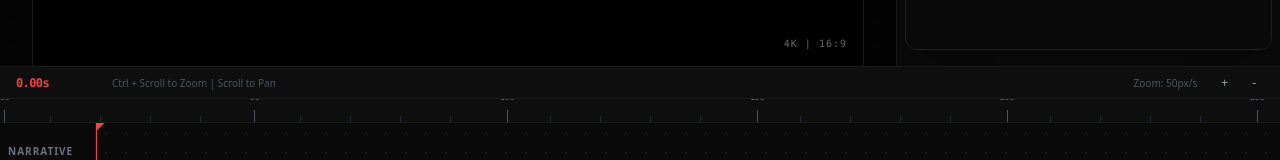
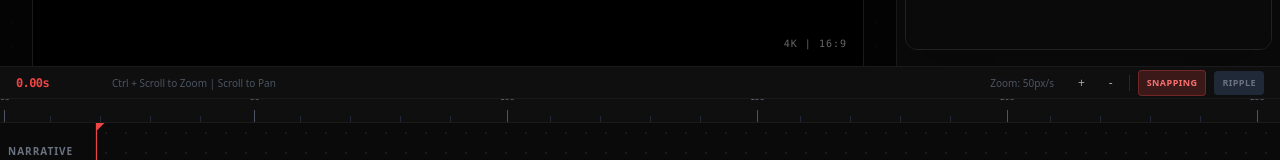
Before and after one commit to robe9312/Epic-Dreams-Studio.academy, a Next.js app in the folder frontend/: page /studio in a window 1280 px wide. Shown: the part 502-662 px from the top of the page. Built offline with nearby package versions, Linux system fonts and the light colour scheme; no server answers.

Commit message:
timeline pro 1

```diff
--- a/frontend/components/Timeline.tsx
+++ b/frontend/components/Timeline.tsx
@@ -8,7 +8,11 @@ import { TimeRuler } from './TimeRuler';
 const TRACKS: TrackType[] = ['narrative', 'visual', 'technical', 'training'];
 
 export const Timeline: React.FC = () => {
-    const { playhead, tracks, setPlayhead, scale, scrollX, setScale, setScrollX, selectedClipId, setSelectedClip, updateClip, moveClip } = useTimelineStore();
+    const {
+        playhead, tracks, setPlayhead, scale, scrollX, setScale, setScrollX,
+        selectedClipId, setSelectedClip, updateClip, moveClip,
+        snappingEnabled, rippleEditEnabled, toggleSnapping, toggleRippleEdit
+    } = useTimelineStore();
     const timelineRef = useRef<HTMLDivElement>(null);
     const [dragState, setDragState] = React.useState<{ clip: Clip; initialX: number; type: 'drag' | 'trim-left' | 'trim-right' } | null>(null);
 
@@ -45,8 +49,24 @@ export const Timeline: React.FC = () => {
         };
 
         el.addEventListener('wheel', handleWheel, { passive: false });
+
+        const handleKeyDown = (e: KeyboardEvent) => {
+            if (e.target instanceof HTMLInputElement || e.target instanceof HTMLTextAreaElement) return;
+
+            if (e.key.toLowerCase() === 's') {
+                toggleSnapping();
+            } else if (e.key.toLowerCase() === 'r') {
+                toggleRippleEdit();
+            }
+        };
+
+        window.addEventListener('keydown', handleKeyDown);
+
         // Cleanup listener
-        return () => el.removeEventListener('wheel', handleWheel);
+        return () => {
+            el.removeEventListener('wheel', handleWheel);
+            window.removeEventListener('keydown', handleKeyDown);
+        };
     }, []);
 
     const handleTimelineClick = (e: React.MouseEvent) => {
@@ -88,6 +108,21 @@ export const Timeline: React.FC = () => {
                         }}
                     >
                         -
+                    </button>
+                    <div className="w-px h-4 bg-gray-800 mx-2" />
+                    <button
+                        onClick={toggleSnapping}
+                        className={`text-[9px] px-2 py-1 rounded transition-all uppercase tracking-wider font-bold ${snappingEnabled ? 'bg-red-500/20 text-red-400 border border-red-500/30' : 'bg-gray-800 text-gray-500'}`}
+                        title="Magnetic Snapping (S)"
+                    >
+                        Snapping
+                    </button>
+                    <button
+                        onClick={toggleRippleEdit}
+                        className={`text-[9px] px-2 py-1 rounded transition-all uppercase tracking-wider font-bold ${rippleEditEnabled ? 'bg-blue-500/20 text-blue-400 border border-blue-500/30' : 'bg-gray-800 text-gray-500'}`}
+                        title="Ripple Edit (R)"
+                    >
+                        Ripple
                     </button>
                 </div>
             </div>
@@ -149,9 +184,48 @@ export const Timeline: React.FC = () => {
                                             setDragState({ clip, initialX: e.clientX, type });
 
                                             const handleMouseMove = (moveEvent: MouseEvent) => {
-                                                const deltaX = (moveEvent.clientX - e.clientX) / scale;
+                                                let deltaX = (moveEvent.clientX - e.clientX) / scale;
 
                                                 if (type === 'drag') {
+                                                    let newStart = clip.startTime + deltaX;
+                                                    let newEnd = clip.endTime + deltaX;
+
+                                                    // 1. SNAPPING (Magnetismo)
+                                                    if (snappingEnabled) {
+                                                        const snapThreshold = 10 / scale; // 10 pixels converts to seconds
+                                                        let bestSnap = null;
+
+                                                        // A. Snap al playhead
+                                                        if (Math.abs(newStart - playhead) < snapThreshold) bestSnap = playhead;
+                                                        else if (Math.abs(newEnd - playhead) < snapThreshold) bestSnap = playhead - (newEnd - newStart);
+
+                                                        // B. Snap a otros clips en la misma pista
+                                                        tracks[track].forEach(other => {
+                                                            if (other.id === clip.id) return;
+                                                            // Snap inicio al final de otro
+                                                            if (Math.abs(newStart - other.endTime) < snapThreshold) bestSnap = other.endTime;
+                                                            // Snap final al inicio de otro
+                                                            if (Math.abs(newEnd - other.startTime) < snapThreshold) bestSnap = other.startTime - (newEnd - newStart);
+                                                        });
+
+                                                        if (bestSnap !== null) {
+                                                            newStart = bestSnap;
+                                                            newEnd = bestSnap + (clip.endTime - clip.startTime);
+                                                            deltaX = newStart - clip.startTime; // Recalculate delta for ripple
+                                                        }
+                                                    }
+
+                                                    // 2. RIPPLE EDIT (Desplazamiento en cascada)
+                                                    if (rippleEditEnabled && Math.abs(deltaX) > 0.01) {
+                                                        const otherClipsInTrack = tracks[track].filter(c => c.id !== clip.id && c.startTime >= clip.startTime);
+                                                        otherClipsInTrack.forEach(other => {
+                                                           updateClip(track, other.id, {
+                                                               startTime: Math.max(0, other.startTime + deltaX),
+                                                               endTime: Math.max(0.1, other.endTime + deltaX)
+                                                           });
+                                                        });
+                                                    }
+
                                                     // Detectar cambio de pista vertical
                                                     if (timelineRef.current) {
                                                         const timelineRect = timelineRef.current.getBoundingClientRect();
@@ -161,9 +235,7 @@ export const Timeline: React.FC = () => {
                                                         const targetTrack = TRACKS[Math.max(0, Math.min(TRACKS.length - 1, targetTrackIndex))];
 
                                                         if (targetTrack !== track) {
-                                                            moveClip(track, targetTrack, clip.id, clip.startTime + deltaX);
-                                                            // Al cambiar de pista, detenemos este listener y el usuario deberá soltar/clicar de nuevo
-                                                            // O mejor: actualizamos la referencia de la pista actual
+                                                            moveClip(track, targetTrack, clip.id, newStart);
                                                             window.removeEventListener('mousemove', handleMouseMove);
                                                             window.removeEventListener('mouseup', handleMouseUp);
                                                             setDragState(null);
@@ -172,17 +244,26 @@ export const Timeline: React.FC = () => {
                                                     }
 
                                                     updateClip(track, clip.id, {
-                                                        startTime: Math.max(0, clip.startTime + deltaX),
-                                                        endTime: Math.max(0.1, clip.endTime + deltaX)
+                                                        startTime: Math.max(0, newStart),
+                                                        endTime: Math.max(0.1, newEnd)
                                                     });
                                                 } else if (type === 'trim-left') {
-                                                    const newStart = Math.max(0, clip.startTime + deltaX);
+                                                    let newStart = clip.startTime + deltaX;
+                                                    if (snappingEnabled) {
+                                                       const snapThreshold = 10 / scale;
+                                                       if (Math.abs(newStart - playhead) < snapThreshold) newStart = playhead;
+                                                    }
                                                     if (newStart < clip.endTime) {
                                                         updateClip(track, clip.id, { startTime: newStart });
                                                     }
                                                 } else if (type === 'trim-right') {
-                                                    const newEnd = Math.max(clip.startTime + 0.1, clip.endTime + deltaX);
-                                                    updateClip(track, clip.id, { endTime: newEnd });
+                                                    let newEnd = clip.endTime + deltaX;
+                                                    if (snappingEnabled) {
+                                                       const snapThreshold = 10 / scale;
+                                                       if (Math.abs(newEnd - playhead) < snapThreshold) newEnd = playhead;
+                                                    }
+                                                    const finalEnd = Math.max(clip.startTime + 0.1, newEnd);
+                                                    updateClip(track, clip.id, { endTime: finalEnd });
                                                 }
                                             };
 
--- a/frontend/store/useTimelineStore.ts
+++ b/frontend/store/useTimelineStore.ts
@@ -29,6 +29,8 @@ interface TimelineState {
   scrollX: number; // Viewport horizontal offset
   selectedClipId: string | null;
   activeAdvice: { agent: string; message: string } | null;
+  snappingEnabled: boolean;
+  rippleEditEnabled: boolean;
 
 
   // Acciones
@@ -43,11 +45,28 @@ interface TimelineState {
   setScrollX: (scrollX: number) => void;
   setSelectedClip: (id: string | null) => void;
   setAdvice: (advice: { agent: string; message: string } | null) => void;
+  toggleSnapping: () => void;
+  toggleRippleEdit: () => void;
   updateClipContent: (track: TrackType, clipId: string, content: string) => void;
   updateClip: (track: TrackType, clipId: string, partial: Partial<Clip>) => void;
   moveClip: (fromTrack: TrackType, toTrack: TrackType, clipId: string, newStartTime: number) => void;
   appendClipAtPlayhead: (track: TrackType, duration: number, content: string, videoId?: string) => string;
 }
+
+const API_BASE_URL = 'https://epicdreams-epic-dreams-backend.hf.space';
+const API_KEY = 'epic_dreams_secret_2026';
+
+const syncClipWithCloud = async (clipId: string, partial: Partial<Clip>) => {
+  try {
+    await fetch(`${API_BASE_URL}/api/v2/production/clips/${clipId}?api_key=${API_KEY}`, {
+      method: 'PATCH',
+      headers: { 'Content-Type': 'application/json' },
+      body: JSON.stringify(partial),
+    });
+  } catch (err) {
+    console.error("Failed to sync clip with cloud:", err);
+  }
+};
 
 export const useTimelineStore = create<TimelineState>((set) => ({
   playhead: 0,
@@ -64,6 +83,8 @@ export const useTimelineStore = create<TimelineState>((set) => ({
   scrollX: 0,
   selectedClipId: null,
   activeAdvice: null,
+  snappingEnabled: true,
+  rippleEditEnabled: false,
 
   setPlayhead: (time) => set({ playhead: Math.max(0, time) }),
 
@@ -103,6 +124,8 @@ export const useTimelineStore = create<TimelineState>((set) => ({
 
   setSelectedClip: (id) => set({ selectedClipId: id }),
   setAdvice: (advice) => set({ activeAdvice: advice }),
+  toggleSnapping: () => set((state) => ({ snappingEnabled: !state.snappingEnabled })),
+  toggleRippleEdit: () => set((state) => ({ rippleEditEnabled: !state.rippleEditEnabled })),
 
   updateClipContent: (track, clipId, content) => set((state) => ({
     tracks: {
@@ -111,20 +134,27 @@ export const useTimelineStore = create<TimelineState>((set) => ({
     }
   })),
 
-  updateClip: (track, clipId, partial) => set((state) => ({
-    tracks: {
-      ...state.tracks,
-      [track]: state.tracks[track].map(c => {
+  updateClip: (track, clipId, partial) => set((state) => {
+    const updatedClips = state.tracks[track].map(c => {
         if (c.id === clipId) {
           const updated = { ...c, ...partial };
-          // Asegurar integridad de tiempos
           if (updated.endTime < updated.startTime) updated.endTime = updated.startTime + 0.1;
+
+          // Sync with cloud (async, don't await)
+          syncClipWithCloud(clipId, partial);
+
           return updated;
         }
         return c;
-      }).sort((a, b) => a.startTime - b.startTime)
-    }
-  })),
+      });
+
+    return {
+      tracks: {
+        ...state.tracks,
+        [track]: updatedClips.sort((a, b) => a.startTime - b.startTime)
+      }
+    };
+  }),
 
   moveClip: (fromTrack, toTrack, clipId, newStartTime) => set((state) => {
     const clip = state.tracks[fromTrack].find(c => c.id === clipId);
@@ -152,13 +182,22 @@ export const useTimelineStore = create<TimelineState>((set) => ({
     }
 
     // Si es distinta pista
-    return {
+    const finalUpdate = {
       tracks: {
         ...state.tracks,
         [fromTrack]: sourceCleanup,
         [toTrack]: [...state.tracks[toTrack], movedClip].sort((a, b) => a.startTime - b.startTime)
       }
     };
+
+    // Sync with cloud (incluyendo cambio de track)
+    syncClipWithCloud(clipId, {
+        startTime: movedClip.startTime,
+        endTime: movedClip.endTime,
+        track: toTrack
+    });
+
+    return finalUpdate;
   }),
 
   appendClipAtPlayhead: (track, duration, content, videoId) => {
```
Also changed, not shown: 2 other files (tests, documents, lock files or other folders).
